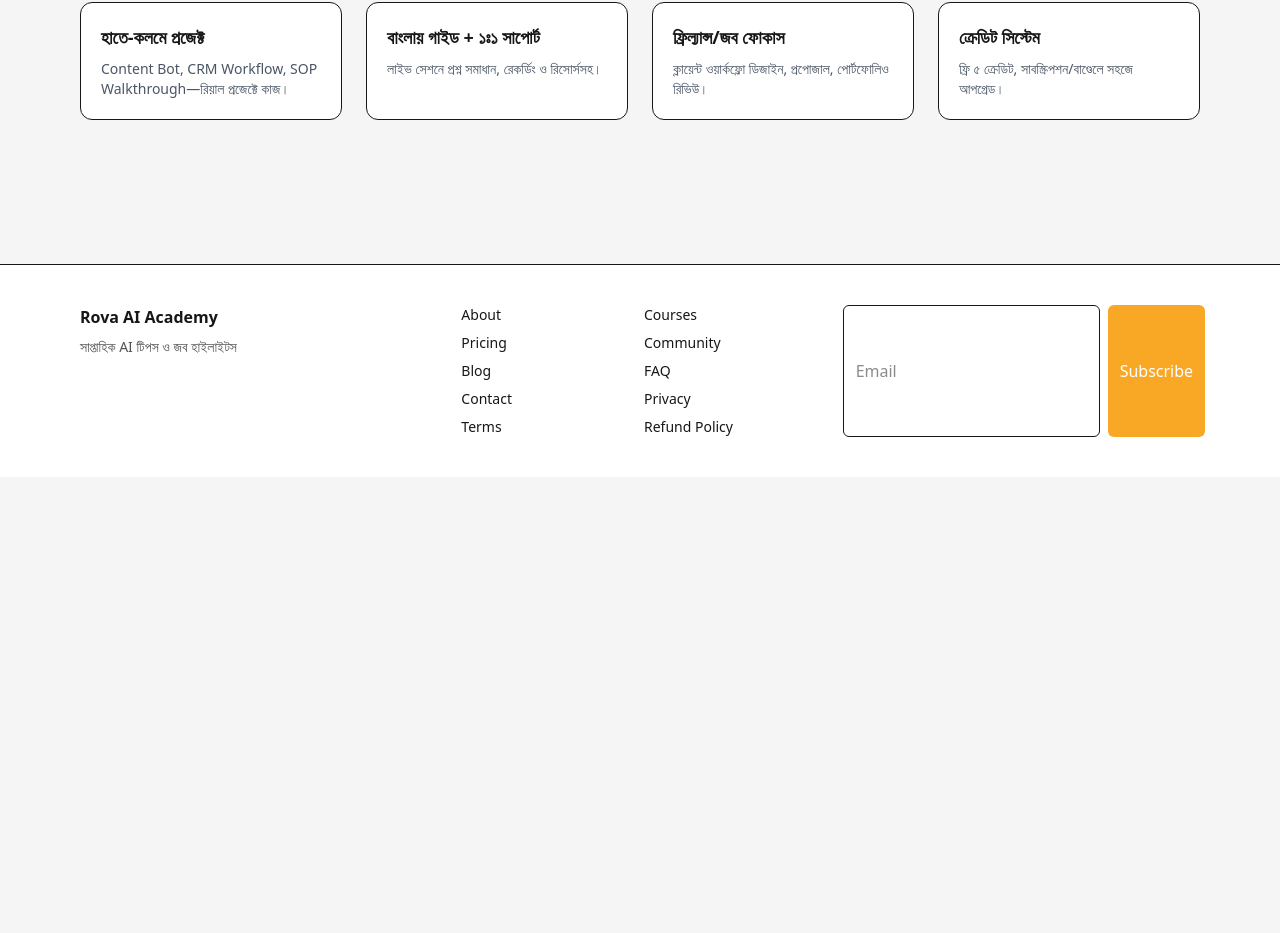
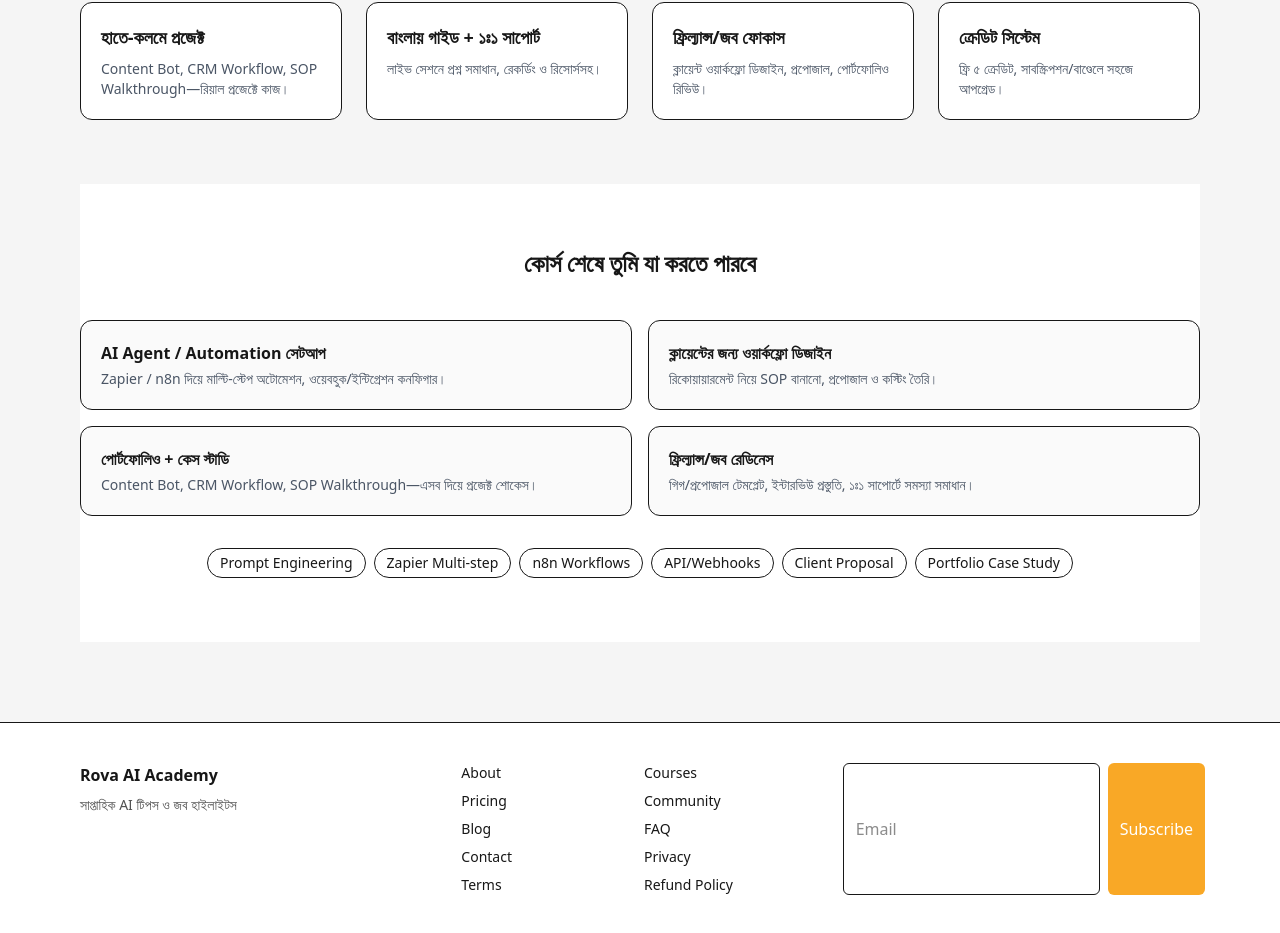
Before and after one commit to helloshamimjunior-cpu/rova-ai, a Next.js app: page / in a window 1280 px wide. Shown: the part 837-1770 px from the top of the page. Before the commit the page ends 1314 px from the top, so only its background shows below. Built offline with nearby package versions, Linux system fonts and the light colour scheme.

Commit message:
feat(home): add Outcomes section under Why

```diff
--- a/app/page.tsx
+++ b/app/page.tsx
@@ -134,6 +134,53 @@ export default function Page({
     </div>
   </div>
 </section>
+{/* Outcomes */}
+<section className="py-16 bg-white">
+  <h2 className="text-center text-2xl font-semibold mb-10">
+    কোর্স শেষে তুমি যা করতে পারবে
+  </h2>
+
+  <div className="mx-auto max-w-6xl grid gap-4 sm:grid-cols-2">
+    <div className="rounded-xl border bg-neutral-50 p-5">
+      <div className="font-semibold mb-1">AI Agent / Automation সেটআপ</div>
+      <p className="text-sm text-gray-600">
+        Zapier / n8n দিয়ে মাল্টি-স্টেপ অটোমেশন, ওয়েবহুক/ইন্টিগ্রেশন কনফিগার।
+      </p>
+    </div>
+
+    <div className="rounded-xl border bg-neutral-50 p-5">
+      <div className="font-semibold mb-1">ক্লায়েন্টের জন্য ওয়ার্কফ্লো ডিজাইন</div>
+      <p className="text-sm text-gray-600">
+        রিকোয়ায়ারমেন্ট নিয়ে SOP বানানো, প্রপোজাল ও কস্টিং তৈরি।
+      </p>
+    </div>
+
+    <div className="rounded-xl border bg-neutral-50 p-5">
+      <div className="font-semibold mb-1">পোর্টফোলিও + কেস স্টাডি</div>
+      <p className="text-sm text-gray-600">
+        Content Bot, CRM Workflow, SOP Walkthrough—এসব দিয়ে প্রজেক্ট শোকেস।
+      </p>
+    </div>
+
+    <div className="rounded-xl border bg-neutral-50 p-5">
+      <div className="font-semibold mb-1">ফ্রিল্যান্স/জব রেডিনেস</div>
+      <p className="text-sm text-gray-600">
+        গিগ/প্রপোজাল টেমপ্লেট, ইন্টারভিউ প্রস্তুতি, ১ঃ১ সাপোর্টে সমস্যা সমাধান।
+      </p>
+    </div>
+  </div>
+
+  {/* Quick skill badges */}
+  <div className="mt-8 flex flex-wrap justify-center gap-2 text-sm">
+    <span className="px-3 py-1 rounded-full border">Prompt Engineering</span>
+    <span className="px-3 py-1 rounded-full border">Zapier Multi-step</span>
+    <span className="px-3 py-1 rounded-full border">n8n Workflows</span>
+    <span className="px-3 py-1 rounded-full border">API/Webhooks</span>
+    <span className="px-3 py-1 rounded-full border">Client Proposal</span>
+    <span className="px-3 py-1 rounded-full border">Portfolio Case Study</span>
+  </div>
+</section>
+
     </>
   );
 }
```
